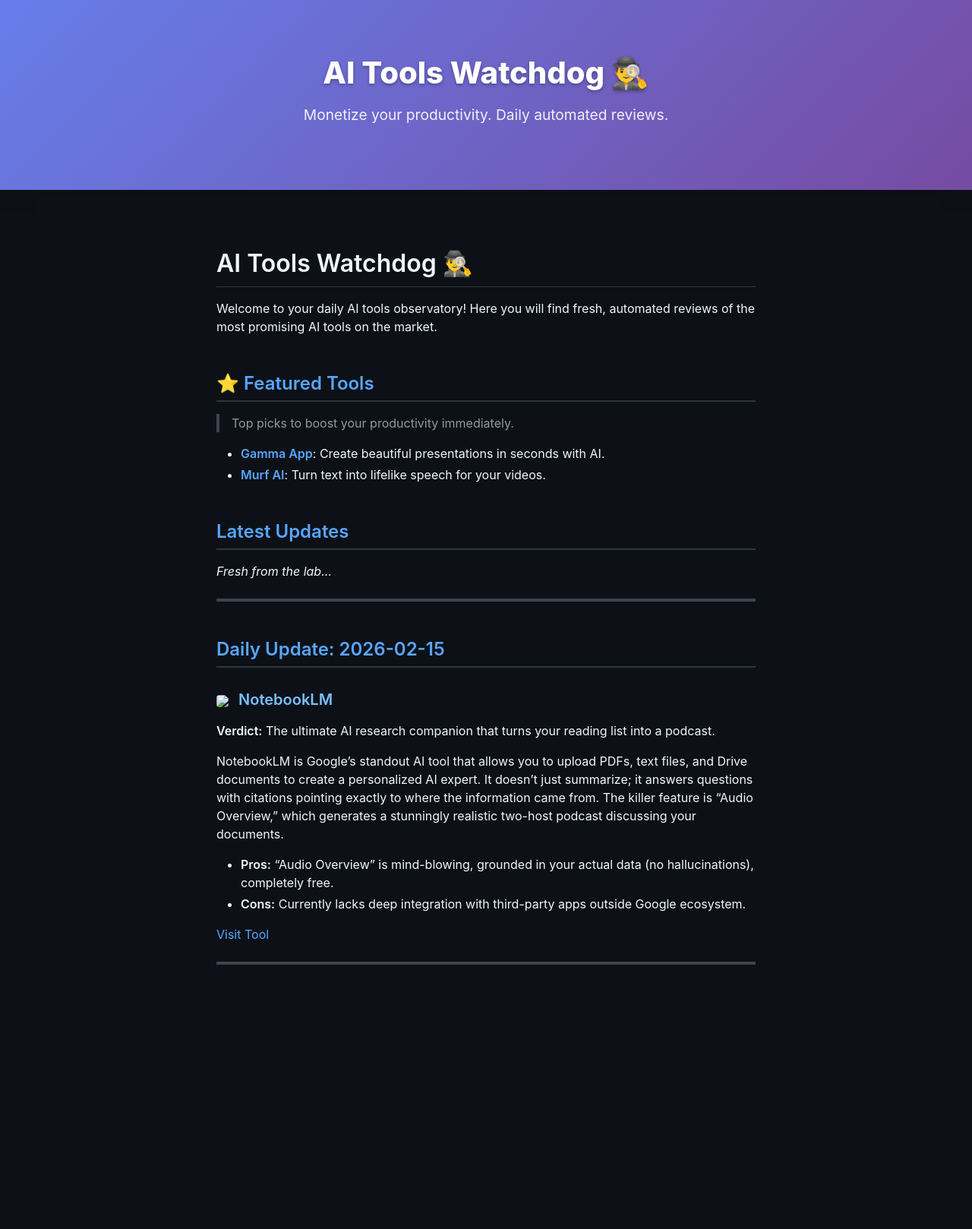
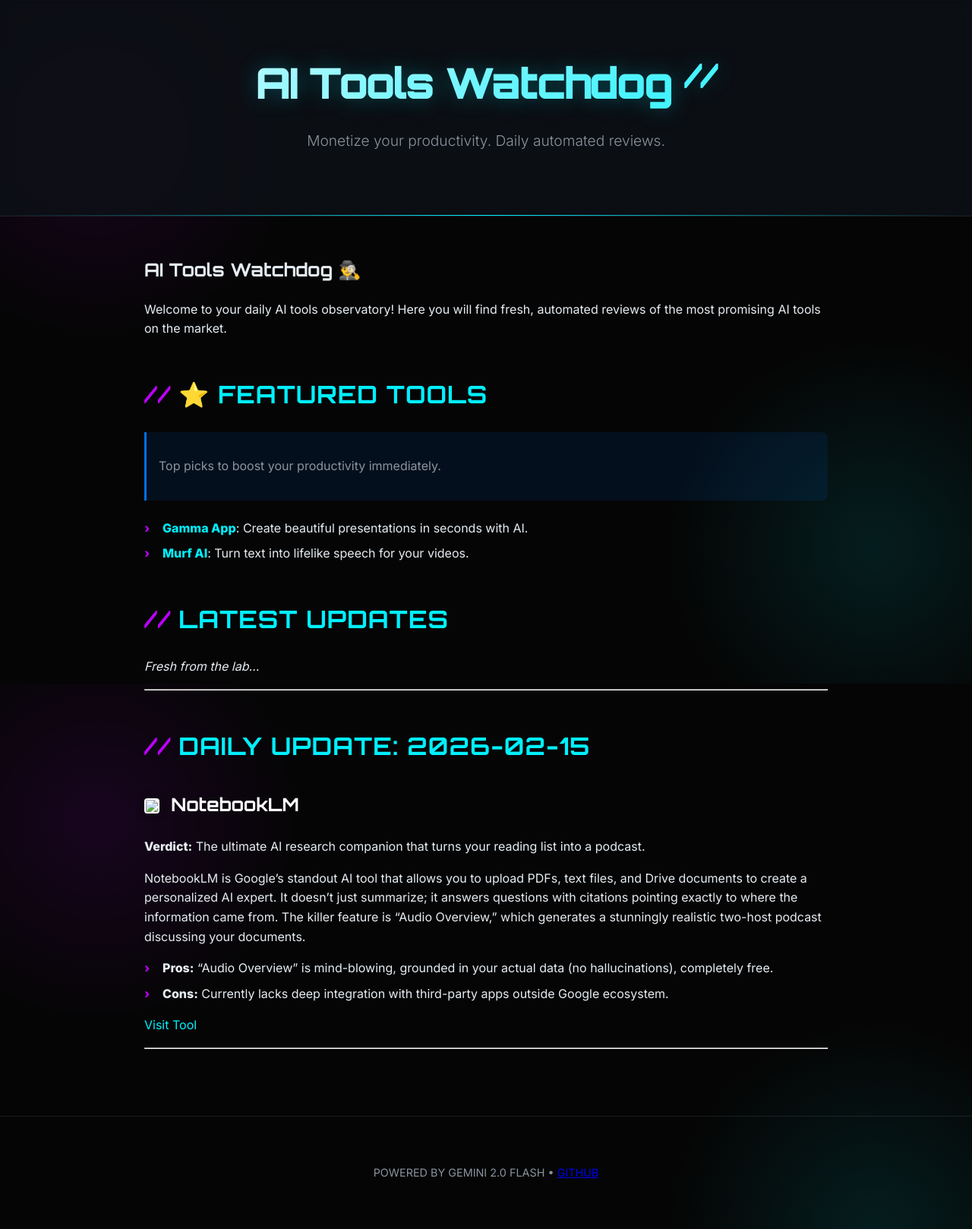
Before and after one commit to virtualsapphirestore/Ai-tools-watchdog, a Jekyll site: the page built from index.md, in a window 1280 px wide. Shown: the whole page at 76% size. Built offline with Jekyll 4.4.1, drawn with Linux system fonts in a browser that asks for light colours; nearby versions of some CDN libraries; before the commit the page ends 1347 px from its top, so only the background shows below that.

Commit message:
Redesign site with futuristic theme and custom CSS

```diff
--- a/_config.yml
+++ b/_config.yml
@@ -1,5 +1,5 @@
 title: AI Tools Watchdog
 description: Daily automated AI tool reviews.
-theme: jekyll-theme-minimal
+
 plugins:
   - jekyll-seo-tag
--- a/_layouts/default.html
+++ b/_layouts/default.html
@@ -4,98 +4,23 @@
     <meta charset="UTF-8">
     <meta name="viewport" content="width=device-width, initial-scale=1.0">
     <title>{{ site.title }}</title>
-    <link rel="stylesheet" href="https://cdnjs.cloudflare.com/ajax/libs/github-markdown-css/5.2.0/github-markdown-dark.min.css">
-    <style>
-        body {
-            background-color: #0d1117;
-            color: #c9d1d9;
-            font-family: -apple-system, BlinkMacSystemFont, "Segoe UI", Helvetica, Arial, sans-serif, "Apple Color Emoji", "Segoe UI Emoji";
-            line-height: 1.6;
-            margin: 0;
-            padding: 0;
-        }
 
-        .header-container {
-            background: linear-gradient(135deg, #667eea 0%, #764ba2 100%);
-            color: white;
-            padding: 4rem 2rem;
-            text-align: center;
-            box-shadow: 0 4px 30px rgba(0, 0, 0, 0.1);
-        }
+    <!-- Google Fonts -->
+    <link rel="preconnect" href="https://fonts.googleapis.com">
+    <link rel="preconnect" href="https://fonts.gstatic.com" crossorigin>
+    <link href="https://fonts.googleapis.com/css2?family=Inter:wght@300;400;600;800&family=Orbitron:wght@400;700;900&display=swap" rel="stylesheet">
 
-        .header-content h1 {
-            margin: 0;
-            font-size: 2.5rem;
-            font-weight: 800;
-            text-shadow: 0 2px 4px rgba(0,0,0,0.3);
-        }
+    <!-- Custom Styles -->
+    <link rel="stylesheet" href="assets/css/style.css">
 
-        .header-content p {
-            font-size: 1.2rem;
-            opacity: 0.9;
-            margin-top: 0.5rem;
-        }
-
-        .container {
-            max-width: 800px;
-            margin: 0 auto;
-            padding: 2rem;
-        }
-
-        /* Custom Card Style for Tools */
-        .markdown-body {
-            background: transparent;
-            box-sizing: border-box;
-            min-width: 200px;
-            max-width: 980px;
-            margin: 0 auto;
-            padding: 45px;
-        }
-
-        .markdown-body h2 {
-            border-bottom: 2px solid #30363d;
-            padding-bottom: 0.3em;
-            color: #58a6ff;
-            margin-top: 2em;
-        }
-
-        .markdown-body h3 {
-            color: #79c0ff;
-            margin-top: 1.5em;
-        }
-
-        .markdown-body a {
-            color: #58a6ff;
-            text-decoration: none;
-        }
-
-        .markdown-body a:hover {
-            text-decoration: underline;
-        }
-
-        .card {
-            background-color: #161b22;
-            border: 1px solid #30363d;
-            border-radius: 6px;
-            padding: 16px;
-            margin-bottom: 16px;
-        }
-
-        /* Highlight "Featured Tools" section style specifically if possible,
-           but since markdown is raw, we rely on global H2/H3 styles. */
-
-        @media (max-width: 767px) {
-            .markdown-body {
-                padding: 15px;
-            }
-        }
-    </style>
+    <!-- Favicon -->
+    <link rel="shortcut icon" href="assets/images/favicon.png" type="image/png">
 </head>
 <body>
 
     <div class="header-container">
         <div class="header-content">
-            <h1>AI Tools Watchdog 🕵️‍♂️</h1>
+            <h1>AI Tools Watchdog <span style="font-size: 0.8em; vertical-align: top; color: var(--accent-purple);">//</span></h1>
             <p>Monetize your productivity. Daily automated reviews.</p>
         </div>
     </div>
@@ -106,5 +31,9 @@
         </article>
     </div>
 
+    <footer>
+        <p>POWERED BY GEMINI 2.0 FLASH • <a href="https://github.com/YourUsername/ai-tools-watchdog">GITHUB</a></p>
+    </footer>
+
 </body>
 </html>
--- /dev/null
+++ b/assets/css/style.css
@@ -0,0 +1,192 @@
+:root {
+    --bg-color: #050505;
+    --card-bg: rgba(22, 27, 34, 0.7);
+    --text-primary: #e6edf3;
+    --text-secondary: #8b949e;
+    --accent-cyan: #00f0ff;
+    --accent-purple: #bd00ff;
+    --accent-blue: #0070f3;
+    --font-main: 'Inter', -apple-system, BlinkMacSystemFont, "Segoe UI", Roboto, Helvetica, Arial, sans-serif;
+    --font-heading: 'Orbitron', 'Inter', sans-serif;
+}
+
+body {
+    background-color: var(--bg-color);
+    color: var(--text-primary);
+    font-family: var(--font-main);
+    line-height: 1.6;
+    margin: 0;
+    padding: 0;
+    background-image:
+        radial-gradient(circle at 10% 20%, rgba(189, 0, 255, 0.1) 0%, transparent 20%),
+        radial-gradient(circle at 90% 80%, rgba(0, 240, 255, 0.1) 0%, transparent 20%);
+    background-attachment: fixed;
+}
+
+/* Scrollbar */
+::-webkit-scrollbar {
+    width: 8px;
+}
+
+::-webkit-scrollbar-track {
+    background: var(--bg-color);
+}
+
+::-webkit-scrollbar-thumb {
+    background: #30363d;
+    border-radius: 4px;
+}
+
+::-webkit-scrollbar-thumb:hover {
+    background: var(--accent-blue);
+}
+
+/* Header */
+.header-container {
+    background: rgba(13, 17, 23, 0.8);
+    backdrop-filter: blur(10px);
+    border-bottom: 1px solid rgba(48, 54, 61, 0.5);
+    padding: 4rem 2rem;
+    text-align: center;
+    position: relative;
+    overflow: hidden;
+}
+
+.header-container::after {
+    content: "";
+    position: absolute;
+    bottom: 0;
+    left: 0;
+    width: 100%;
+    height: 1px;
+    background: linear-gradient(90deg, transparent, var(--accent-cyan), transparent);
+}
+
+.header-content h1 {
+    margin: 0;
+    font-size: 3.5rem;
+    font-weight: 800;
+    font-family: var(--font-heading);
+    letter-spacing: -2px;
+    background: linear-gradient(135deg, #fff 0%, var(--accent-cyan) 100%);
+    -webkit-background-clip: text;
+    background-clip: text;
+    -webkit-text-fill-color: transparent;
+    text-shadow: 0 0 30px rgba(0, 240, 255, 0.3);
+}
+
+.header-content p {
+    font-size: 1.2rem;
+    color: var(--text-secondary);
+    margin-top: 1rem;
+    font-weight: 300;
+}
+
+.container {
+    max-width: 900px;
+    margin: 0 auto;
+    padding: 2rem;
+}
+
+/* Markdown Body Overrides */
+.markdown-body {
+    background: transparent !important;
+    font-family: var(--font-main) !important;
+    color: var(--text-primary) !important;
+}
+
+.markdown-body h1,
+.markdown-body h2,
+.markdown-body h3 {
+    font-family: var(--font-heading);
+    border-bottom: none !important;
+}
+
+.markdown-body h2 {
+    font-size: 2rem;
+    margin-top: 3rem;
+    margin-bottom: 1.5rem;
+    color: var(--accent-cyan);
+    text-transform: uppercase;
+    letter-spacing: 1px;
+    display: flex;
+    align-items: center;
+}
+
+.markdown-body h2::before {
+    content: "//";
+    color: var(--accent-purple);
+    margin-right: 10px;
+    font-weight: bold;
+}
+
+.markdown-body h3 {
+    font-size: 1.5rem;
+    margin-top: 2rem;
+    color: #fff;
+}
+
+.markdown-body a {
+    color: var(--accent-cyan);
+    text-decoration: none;
+    transition: all 0.2s;
+    position: relative;
+}
+
+.markdown-body a:hover {
+    color: #fff;
+    text-shadow: 0 0 10px var(--accent-cyan);
+    text-decoration: none !important;
+}
+
+.markdown-body ul {
+    list-style: none;
+    padding-left: 0;
+}
+
+.markdown-body li {
+    margin-bottom: 0.5rem;
+    padding-left: 1.5rem;
+    position: relative;
+}
+
+.markdown-body li::before {
+    content: "›";
+    color: var(--accent-purple);
+    position: absolute;
+    left: 0;
+    font-weight: bold;
+}
+
+/* Cards / Blockquotes */
+.markdown-body blockquote {
+    border-left: 3px solid var(--accent-blue);
+    background: rgba(0, 112, 243, 0.1);
+    color: var(--text-secondary);
+    padding: 1rem;
+    margin: 1.5rem 0;
+    border-radius: 0 8px 8px 0;
+}
+
+/* Featured Tools List Styles */
+/* We can target the list elements or use JS to wrap them, but let's try CSS only specific targeting if possible.
+   Since we don't have classes in raw markdown, we style broadly. */
+
+img[src*="google.com/s2/favicons"],
+img[src*="logo.clearbit.com"] {
+    border-radius: 8px;
+    box-shadow: 0 0 10px rgba(0, 0, 0, 0.5);
+    background: #fff;
+    /* Ensure transparent logos have bg */
+    padding: 2px;
+}
+
+/* Footer (if any) */
+footer {
+    text-align: center;
+    padding: 3rem;
+    color: var(--text-secondary);
+    font-size: 0.9rem;
+    border-top: 1px solid rgba(48, 54, 61, 0.5);
+    margin-top: 3rem;
+}
```
